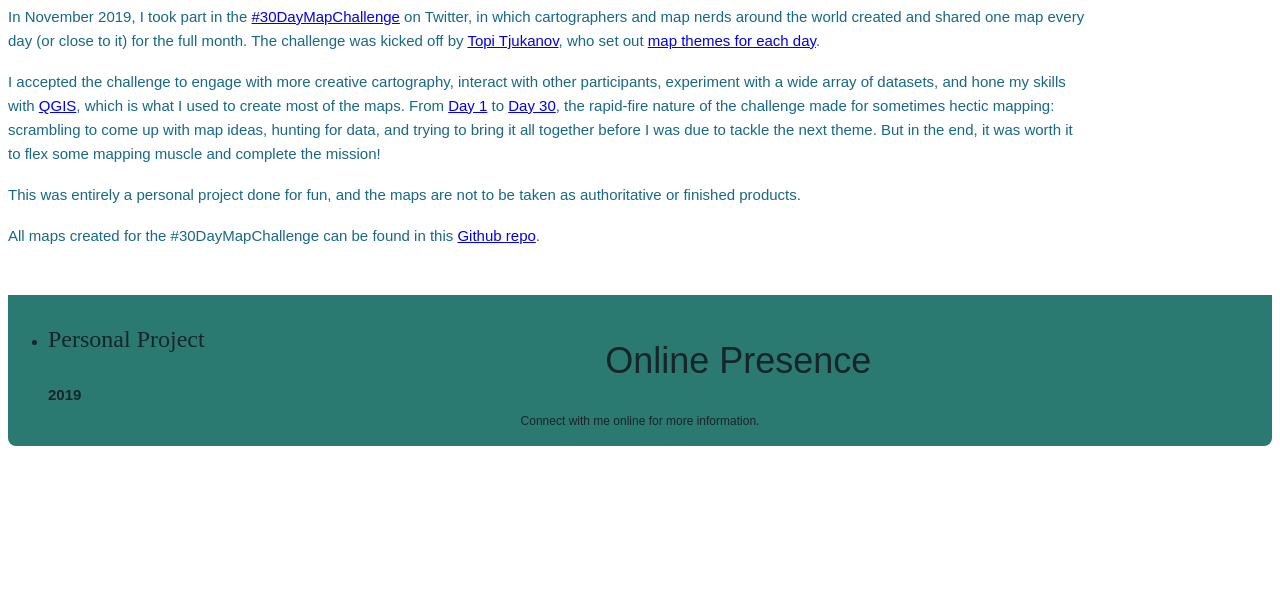
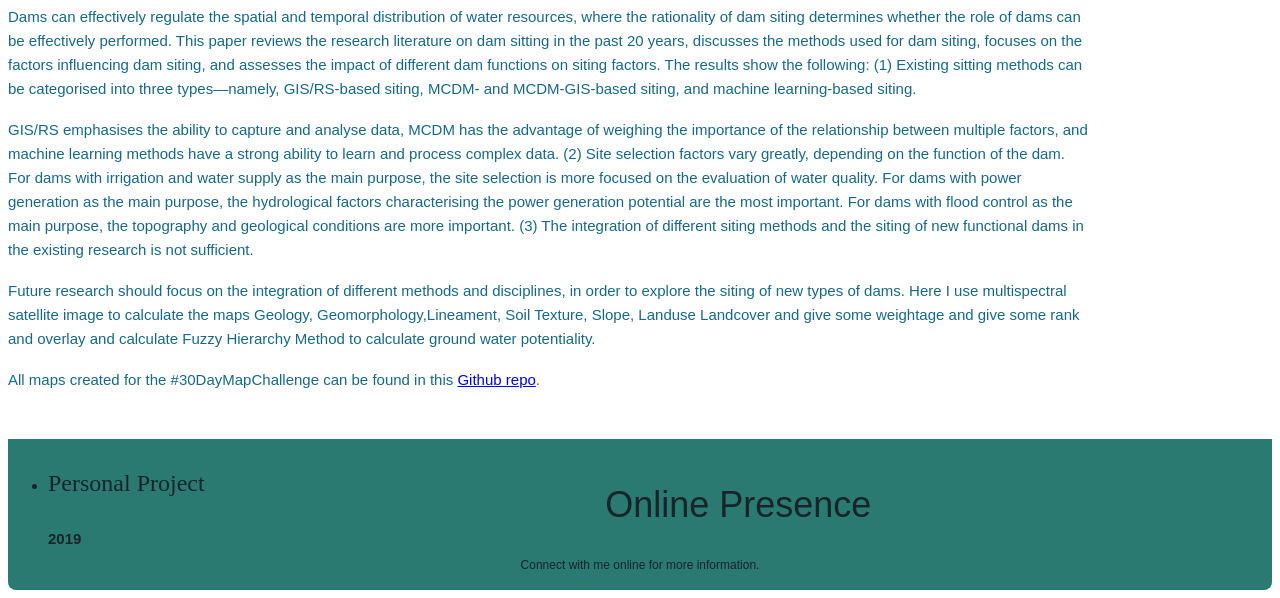
Before and after one commit to Sneha-1410/Portfolio, a plain HTML site: page damSiteSelection.html in a window 1280 px wide. Shown: the part 1193-1791 px from the top of the page. Before the commit the page ends 1647 px from the top, so only its background shows below. Drawn offline with nearby package versions, Linux system fonts and the light colour scheme; some icons are missing; files whose address does not match are found by name; a web font is replaced by a local one.

Commit message:
DAM SITE SELECTION WORK DONE

```diff
--- a/damSiteSelection.html
+++ b/damSiteSelection.html
@@ -91,28 +91,14 @@
                     </div>
 
                     <br>
-                    <p>In November 2019, I took part in the <a
-                            href="https://twitter.com/hashtag/30DayMapChallenge?src=hashtag_click"
-                            target="_blank">#30DayMapChallenge</a> on Twitter, in which cartographers and map nerds
-                        around the world created and shared one map every day (or close to it) for the full month. The
-                        challenge was kicked off by <a href="https://twitter.com/tjukanov" target="_blank">Topi
-                            Tjukanov</a>, who set out <a href="https://twitter.com/tjukanov/status/1187713840550744066"
-                            target="_blank">map themes for each day</a>.</p>
+                    <p>Dams can effectively regulate the spatial and temporal distribution of water resources, where the rationality of dam siting determines whether the role of dams can be effectively performed. This paper reviews the research literature on dam sitting in the past 20 years, discusses the methods used for dam siting, focuses on the factors influencing dam siting, and assesses the impact of different dam functions on siting factors. The results show the following: (1) Existing sitting methods can be categorised into three types—namely, GIS/RS-based siting, MCDM- and MCDM-GIS-based siting, and machine learning-based siting.</p>
                     <br>
-                    <p>I accepted the challenge to engage with more creative cartography, interact with other
-                        participants, experiment with a wide array of datasets, and hone my skills with <a
-                            href="https://qgis.org/en/site/" target="_blank">QGIS</a>, which is what I used to create
-                        most of the maps. From <a href="https://twitter.com/TimStOnge/status/1190752827729227782"
-                            target="_blank">Day 1</a> to <a
-                            href="https://twitter.com/TimStOnge/status/1201275141818404866" target="_blank">Day 30</a>,
-                        the rapid-fire nature of the challenge made for sometimes hectic mapping: scrambling to come up
-                        with map ideas, hunting for data, and trying to bring it all together before I was due to tackle
-                        the next theme. But in the end, it was worth it to flex some mapping muscle and complete the
-                        mission!</p>
+                    <p>GIS/RS emphasises the ability to capture and analyse data, MCDM has the advantage of weighing the importance of the relationship between multiple factors, and machine learning methods have a strong ability to learn and process complex data. (2) Site selection factors vary greatly, depending on the function of the dam. For dams with irrigation and water supply as the main purpose, the site selection is more focused on the evaluation of water quality. For dams with power generation as the main purpose, the hydrological factors characterising the power generation potential are the most important. For dams with flood control as the main purpose, the topography and geological conditions are more important. (3) The integration of different siting methods and the siting of new functional dams in the existing research is not sufficient.</p>
                     <br>
-                    <p>This was entirely a personal project done for fun, and the maps are not to be taken as
-                        authoritative or finished products.</p>
+                    <p>Future research should focus on the integration of different methods and disciplines, in order to explore the siting of new types of dams. Here I use multispectral satellite image to calculate the maps Geology, Geomorphology,Lineament, Soil Texture, Slope, Landuse Landcover and give some weightage and give some rank and overlay and calculate Fuzzy Hierarchy Method to calculate ground water potentiality.</p>
                     <br>
+
+
                     <p>All maps created for the #30DayMapChallenge can be found in this <a
                             href="https://github.com/Sneha-1410/Dam-Site-Selection" target="_blank">Github
                             repo</a>.</p>
```
